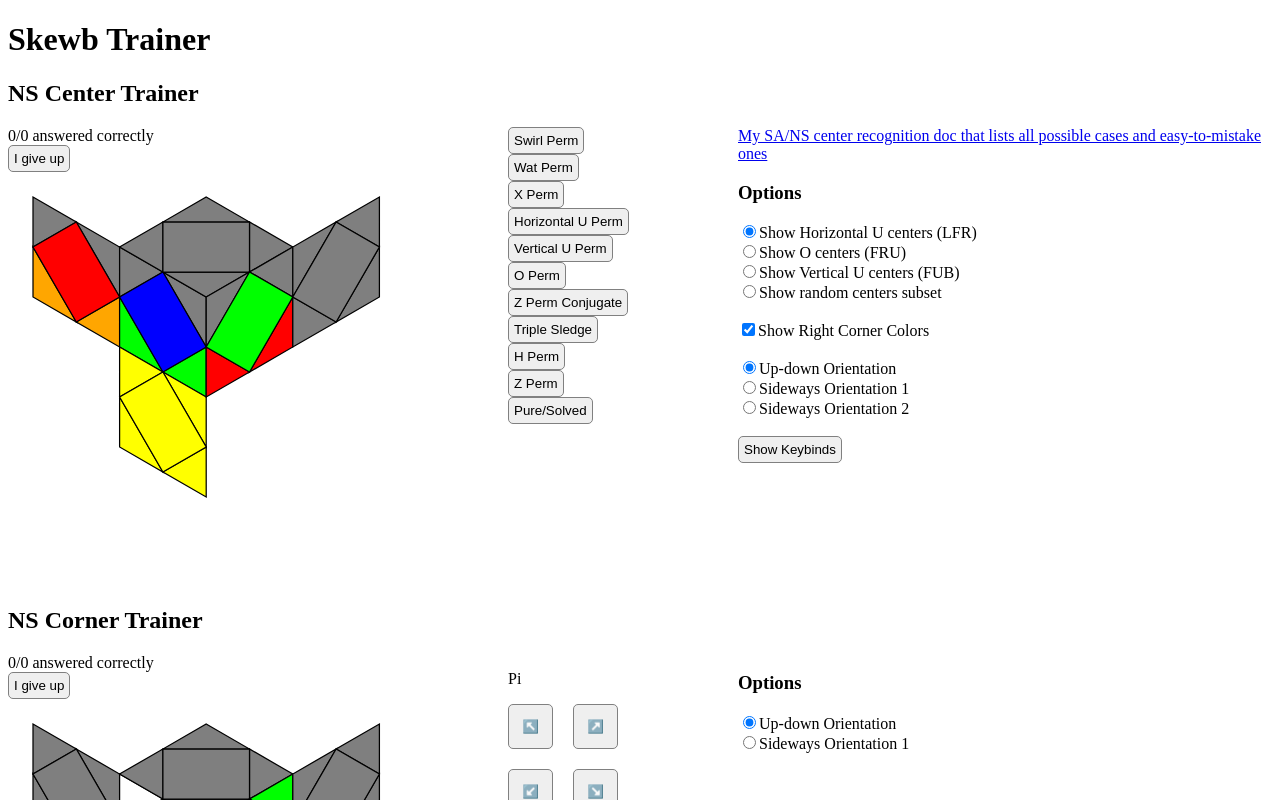
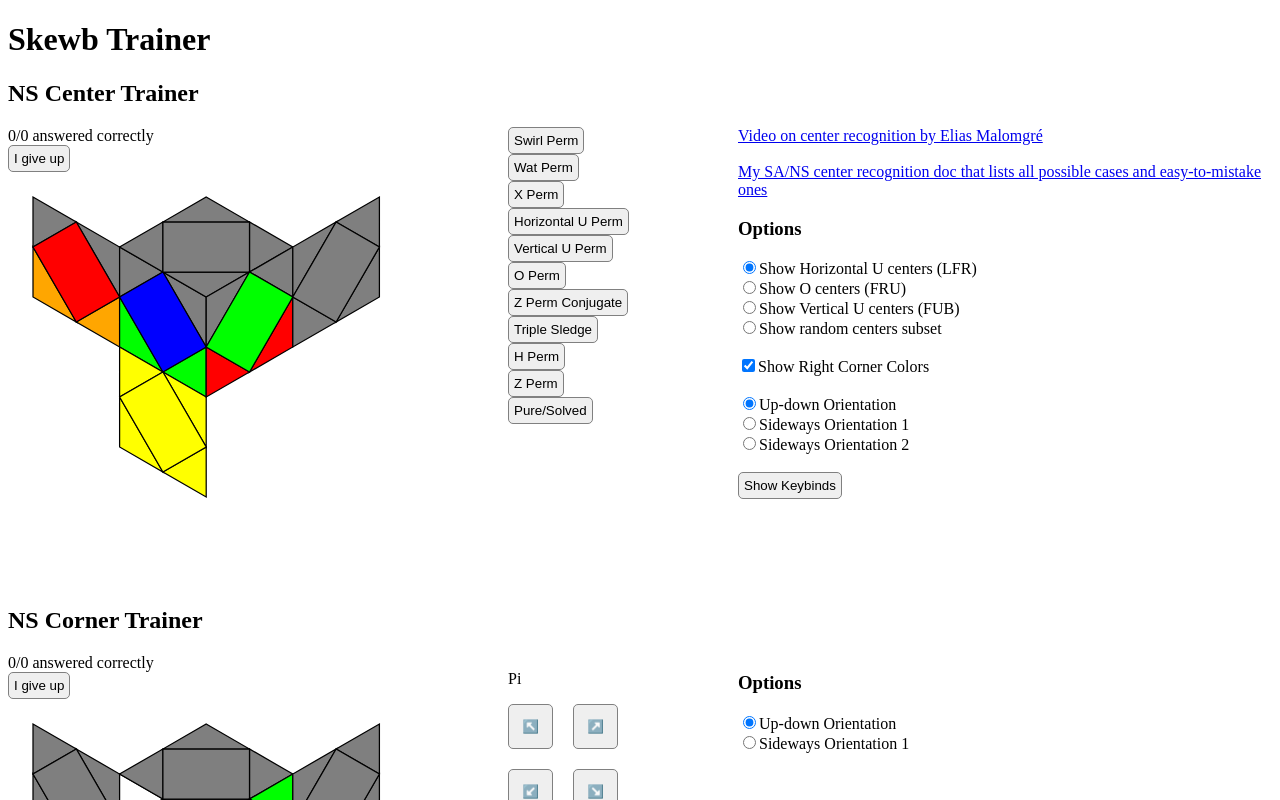
Before and after one commit to edogaki/skewb-trainer, a React (Vite) app: page / in a window 1280 px wide. Shown: the top 800 px of the page. Built offline with nearby package versions, Linux system fonts and the light colour scheme.

Commit message:
Add elias malomgre yt vid link

```diff
--- a/src/NSCenterTrainer.tsx
+++ b/src/NSCenterTrainer.tsx
@@ -111,6 +111,11 @@ function NSCenterTrainer() {
                     </div>
                 </div>
                 <div className="trainer-info">
+                    <a target="_blank" href="https://www.youtube.com/watch?v=Sju93bAA5Wo&list=PLBdW0Yy1iGy4i4yhUsmYVnNsmpmFvR9gO&index=23">
+                        Video on center recognition by Elias Malomgré
+                    </a>
+                    <br />
+                    <br />
                     <a target="_blank" href="https://docs.google.com/spreadsheets/d/1HcICTLEa15KYq-9FwdQqencTq9m9xHZiSsSZxGsRoTk">
                         My SA/NS center recognition doc that lists all possible cases and easy-to-mistake ones
                     </a>
```
